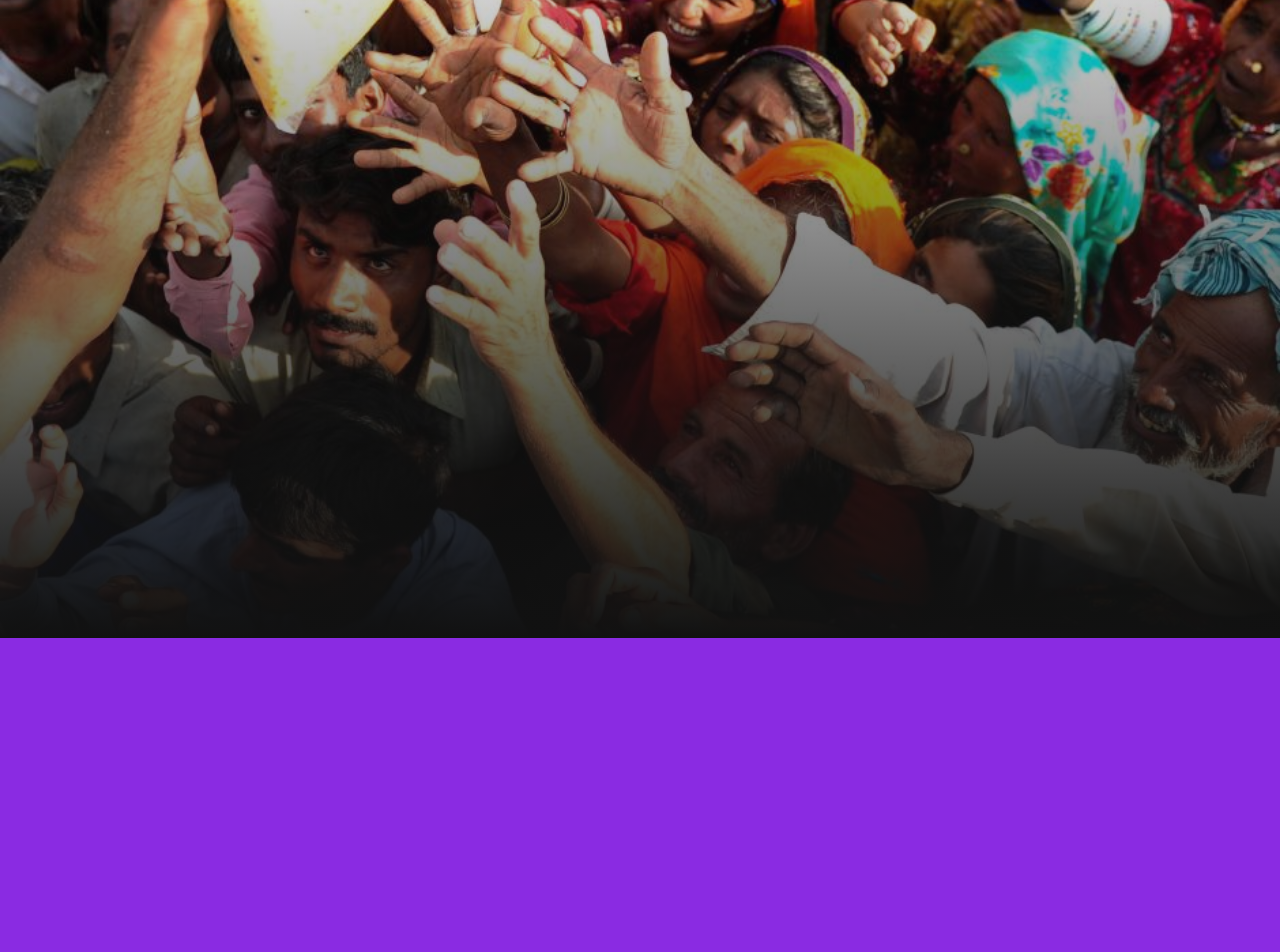
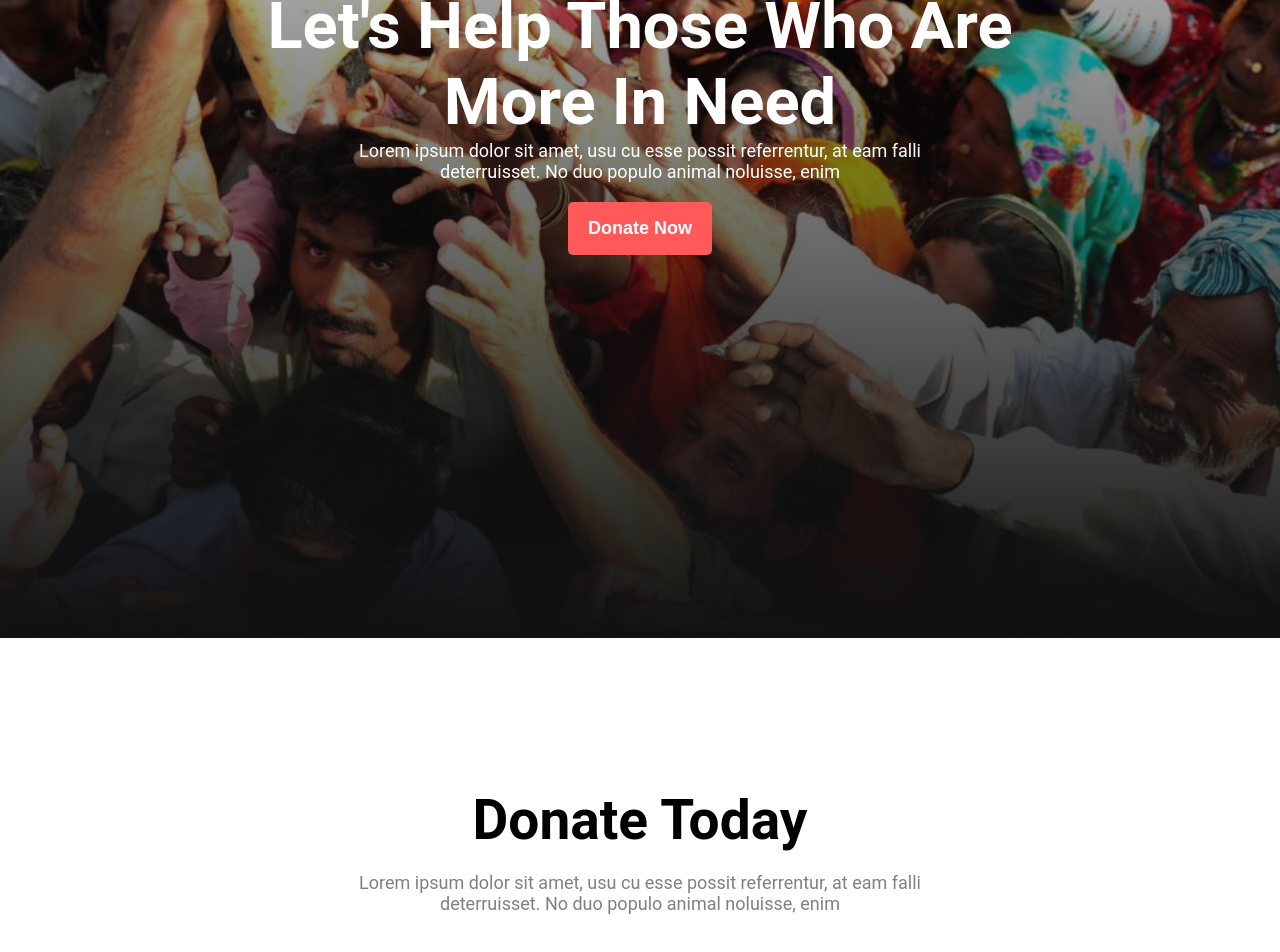
Before and after one commit to shakilkhan2/html-css-zxp, a plain HTML site: page donate.html in a window 1280 px wide. Shown: the part 162-1114 px from the top of the page. Drawn offline with Linux system fonts and the light colour scheme.

Commit message:
header done

```diff
--- a/donate.css
+++ b/donate.css
@@ -2,19 +2,52 @@
   margin: 0;
   padding: 0;
 }
+@import url('https://fonts.googleapis.com/css2?family=Roboto:ital,wght@0,400;0,700;0,900;1,500&display=swap');
+
 header {
-    width: 100%;
-    height: 100vh;
-    background:
-        linear-gradient(to top, #111, transparent), /* Gradient */
-        url("./donate_assets/images/donation0.jpg") center/cover no-repeat; /* Image */
+  width: 100%;
+  height: 100vh;
+  background: linear-gradient(to top, #111, #0000003a),
+    /* Gradient */ url("./donate_assets/images/donation0.jpg") center/cover
+      no-repeat; /* Image */
 }
-
-
-
-
-  main{
-    background-color: blueviolet;
-    width: 100%;
-    height: 40vh;
-  }
+.heading {
+color: #fff;
+text-align: center;
+font-family: 'Roboto', sans-serif;
+}
+.heading h1{
+    font-size: 65px;
+    padding-top: 150px;
+}
+.heading p{
+    font-size: 18px;
+}
+.btn_donate{
+    background-color: #FF5959;
+    padding: 16px 20px;
+    color: #fff;
+    font-weight: 700;
+    font-size: large;
+    border: none;
+    border-radius: 5px;
+    margin-top: 20px;
+    cursor: pointer;
+}
+.btn_donate:hover{
+    border: 1px solid #fff;
+}
+.donate_now{
+    text-align: center;
+    font-family: 'Roboto', sans-serif;
+    margin-top: 150px;
+}
+.donate_now h1{
+    font-size: 55px;
+}
+.donate_now p{
+    font-size: 18px;
+    color: gray;
+    margin-top: 20px;
+    margin-bottom: 35px;
+}
--- a/donate.html
+++ b/donate.html
@@ -8,9 +8,18 @@
 </head>
 <body>
     <header>
-
+<div class="heading">
+    <h1>Let's Help Those Who Are <br> More In Need</h1>
+<p>Lorem ipsum dolor sit amet, usu cu esse possit referrentur, at eam falli   <br> deterruisset. No duo populo animal noluisse, enim</p>
+<button class="btn_donate">Donate Now</button>
+</div>
     </header>
     <main>
+        <!-- Donate now -->
+<div class="donate_now">
+    <h1>Donate Today</h1>
+<p>Lorem ipsum dolor sit amet, usu cu esse possit referrentur, at eam falli   <br> deterruisset. No duo populo animal noluisse, enim</p>
+</div>
 
     </main>
     <footer>
```
